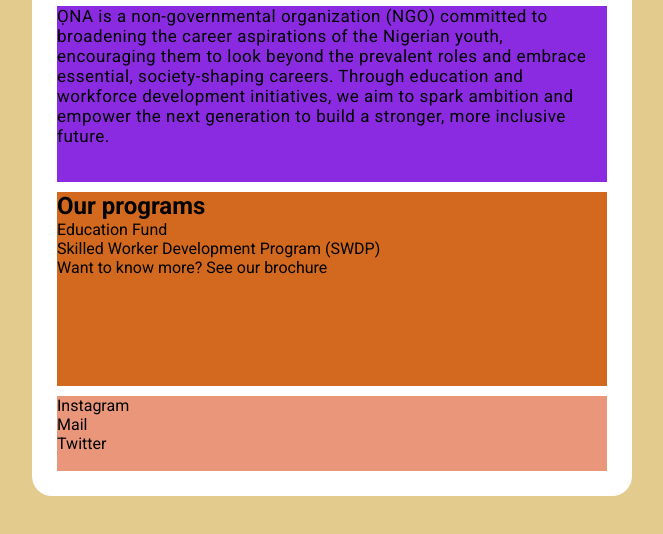
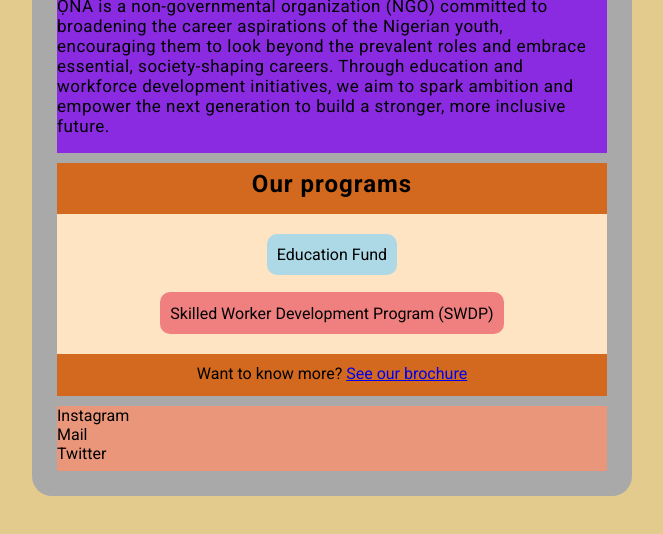
Before and after one commit to soyed/landing-page, a plain HTML site: page index.html in a window 1280 px wide. Shown: the part 204-738 px from the top of the page, without its empty margins (308-971 px from the left). Drawn offline with Linux system fonts and the light colour scheme.

Commit message:
[Styling] Style the programs section

```diff
--- a/index.html
+++ b/index.html
@@ -35,11 +35,15 @@
           </p>
         </section>
 
-        <section class="programs">
+        <section class="service">
           <h2>Our programs</h2>
-          <p>Education Fund</p>
-          <p>Skilled Worker Development Program (SWDP)</p>
-          <p>Want to know more? See our brochure</p>
+          <div class="programs">
+            <p>Education Fund</p>
+            <p>Skilled Worker Development Program (SWDP)</p>
+          </div>
+          <p>
+            Want to know more? <a href="/docs/brochure.pdf">See our brochure</a>
+          </p>
         </section>
 
         <section class="contact">
--- a/style.css
+++ b/style.css
@@ -28,7 +28,7 @@ body {
   height: 60rem;
   border-radius: 2rem;
   padding: 2.5rem;
-  background-color: white;
+  background-color: darkgray;
 
   display: flex;
   flex-direction: column;
@@ -38,7 +38,7 @@ body {
 
 .company,
 .mission,
-.programs,
+.service,
 .contact {
   flex: auto;
   width: 100%;
@@ -59,9 +59,61 @@ body {
   font-size: 1.7rem;
 }
 
-.programs {
+.service {
   background-color: chocolate;
   flex-grow: 3;
+
+  display: flex;
+  flex-direction: column;
+  align-items: center;
+  justify-content: space-between;
+  row-gap: 1rem;
+}
+
+.service h2 {
+  text-align: center;
+  width: 100%;
+  flex-grow: 1;
+
+  display: flex;
+  align-items: center;
+  justify-content: center;
+  letter-spacing: 0.1rem;
+}
+
+.service .programs {
+  width: 100%;
+  flex-grow: 2;
+
+  display: flex;
+  flex-direction: column;
+  justify-content: center;
+  align-items: center;
+  padding: 2rem;
+  row-gap: 1.7rem;
+  background-color: bisque;
+}
+
+.programs > p {
+  flex: auto;
+  padding: 0.5rem 1rem;
+  border-radius: 1rem;
+
+  display: flex;
+  align-items: center;
+  font-weight: 400;
+}
+
+.programs > p:nth-child(1) {
+  background-color: lightblue;
+}
+
+.programs > p:nth-child(2) {
+  background-color: lightcoral;
+}
+
+.service p {
+  flex-grow: 1;
 }
 
 .contact {
```
